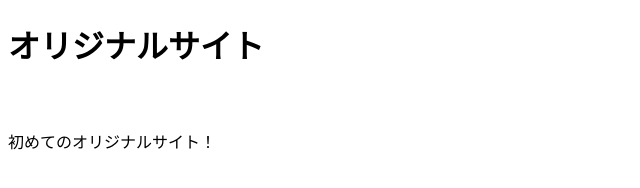
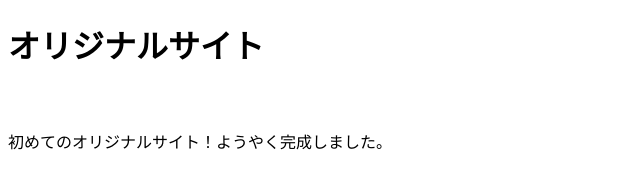
Before and after one commit to tamaon/mysite, a plain HTML site: page index.html in a window 1280 px wide. Shown: the whole page, without its empty margins (0-640 px from the left). Drawn offline with Linux system fonts and the light colour scheme.

Commit message:
Add files via upload

```diff
--- a/index.html
+++ b/index.html
@@ -7,6 +7,6 @@
 </head>
 <body>
     <h1>オリジナルサイト</h1>
-    <p>初めてのオリジナルサイト！</p>
+    <p>初めてのオリジナルサイト！ようやく完成しました。</p>
 </body>
 </html>
```
